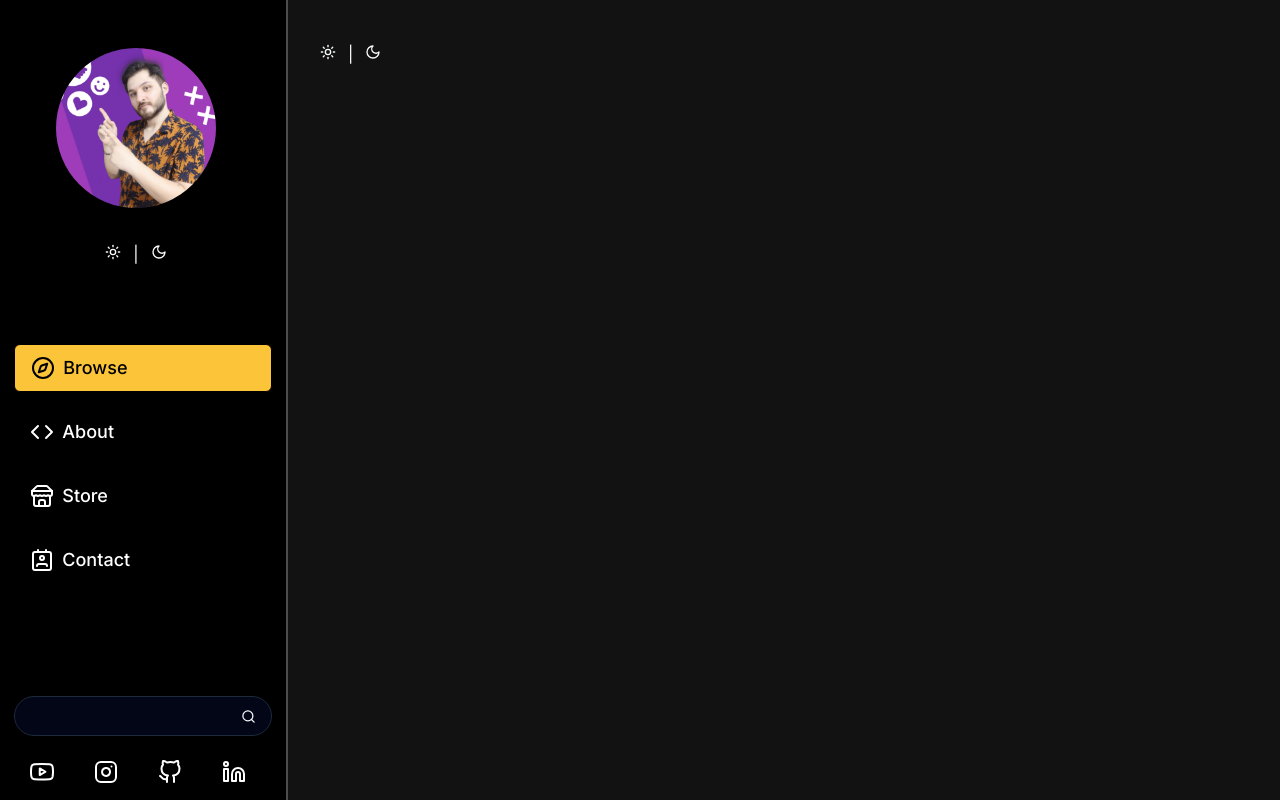
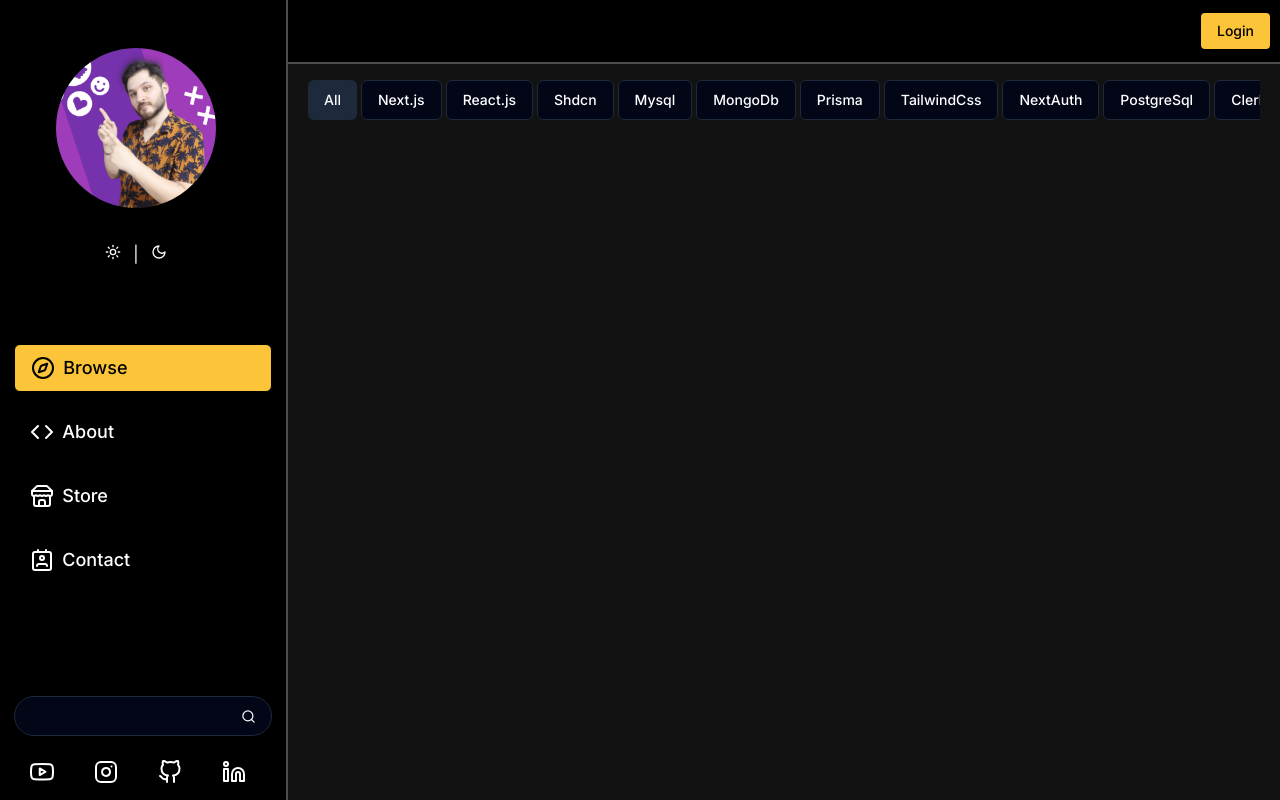
Before and after one commit to efegorkemumit/myblog-nextjs14, a Next.js app: page / in a window 1280 px wide. Built offline with nearby package versions, Linux system fonts and the light colour scheme.

Commit message:
Category

```diff
--- a/app/(routes)/(dashboard)/page.tsx
+++ b/app/(routes)/(dashboard)/page.tsx
@@ -1,11 +1,13 @@
+import Category from "@/components/Category/Category";
 import { ModeToggle } from "@/components/ModeToggle";
 import { Button } from "@/components/ui/button";
 import Image from "next/image";
 
 export default function Home() {
   return (
-  <div className="">
-    <ModeToggle/>
+  <div className="flex items-center gap-1 overflow-y-auto mt-4">
+      <Category/>
+
   </div>
   );
 }
--- a/app/(routes)/browse/[slug]/page.tsx
+++ b/app/(routes)/browse/[slug]/page.tsx
@@ -1,3 +1,4 @@
+import Category from '@/components/Category/Category';
 import React from 'react'
 
 interface BrowseDetailPageProps{
@@ -8,7 +9,12 @@
 
 const BrowseDetailPage = ({params}:BrowseDetailPageProps) => {
   return (
-    <div>{params.slug}</div>
+    <div className='mt-4'>
+      <Category/>
+
+      {params.slug}
+
+      </div>
   )
 }
 
--- a/app/(routes)/layout.tsx
+++ b/app/(routes)/layout.tsx
@@ -1,3 +1,4 @@
+import Header from '@/components/Menu/Header'
 import MobileMenu from '@/components/Menu/MobileMenu'
 import Sidebar from '@/components/Menu/Sidebar'
 import React from 'react'
@@ -11,7 +12,9 @@
     <main className='flex min-h-screen'>
         <Sidebar/>
         <MobileMenu/>
-        <div className='flex-1 overflow-auto lg:max-h-screen py-8'>
+        <div className='flex-1 overflow-auto lg:max-h-screen'>
+
+          <Header/>
             <div className='mx-auto px-5 w-full'>
                          {children}
             </div>
--- /dev/null
+++ b/components/Category/Category.tsx
@@ -0,0 +1,18 @@
+import { BrowseCategory } from '@/constans'
+import React from 'react'
+import CategoryItem from './CategoryItem'
+
+const Category = () => {
+  return (
+    <div className='flex items-center gap-1 overflow-y-auto'>
+        {BrowseCategory.map((item)=>(
+
+            <CategoryItem key={item.route}  href={item.route} label={item.label} />
+        ))}
+
+
+    </div>
+  )
+}
+
+export default Category
--- /dev/null
+++ b/components/Category/CategoryItem.tsx
@@ -0,0 +1,30 @@
+'use client'
+
+import { usePathname } from 'next/navigation'
+import React from 'react'
+import { Button } from '../ui/button';
+import Link from 'next/link';
+
+interface CategoryItemProps{
+    href:string;
+    label:string;
+
+}
+
+const CategoryItem = ({href,label}:CategoryItemProps) => {
+
+    const pathname = usePathname();
+
+    const isActive = href === pathname
+  return (
+   <Button asChild variant={isActive ? "secondary" : "outline"}>
+    <Link href={href}>
+        {label}
+    </Link>
+
+
+   </Button>
+  )
+}
+
+export default CategoryItem
--- /dev/null
+++ b/components/Menu/Header.tsx
@@ -0,0 +1,19 @@
+import React from 'react'
+import { Button } from '../ui/button'
+
+const Header = () => {
+  return (
+    <div className='bg-mycolor-400 dark:bg-mycolor-100 border-b-2
+    dark:border-b-mycolor-400/30 h-16 mx-auto flex justify-end pr-2 items-center'>
+        <div className='justify-end items-center'>
+            <Button variant="mybutton">Login</Button>
+
+
+        </div>
+
+
+    </div>
+  )
+}
+
+export default Header
--- a/components/Menu/MobileMenu.tsx
+++ b/components/Menu/MobileMenu.tsx
@@ -42,6 +42,13 @@
             Efe Görkem Ümit
 
         </Link>
+
+<div className='flex gap-4'>
+
+
+        <Button variant="mybutton">
+          Login
+        </Button>
 
         <Sheet>
   <SheetTrigger>
@@ -122,6 +129,8 @@
   </SheetContent>
 </Sheet>
 
+</div>
+
 
 
 
--- a/components/ui/button.tsx
+++ b/components/ui/button.tsx
@@ -18,6 +18,8 @@
           "bg-slate-100 text-slate-900 hover:bg-slate-100/80 dark:bg-slate-800 dark:text-slate-50 dark:hover:bg-slate-800/80",
         ghost: "hover:bg-slate-100 hover:text-slate-900 dark:hover:bg-slate-800 dark:hover:text-slate-50",
         link: "text-slate-900 underline-offset-4 hover:underline dark:text-slate-50",
+        mybutton: "bg-mycolor-300 text-mycolor-100 hover:bg-mycolor-300/90 border border-2 border-mycolor-100",
+
       },
       size: {
         default: "h-10 px-4 py-2",
--- a/constans/index.ts
+++ b/constans/index.ts
@@ -49,3 +49,60 @@
     },
 
   ];
+
+
+  export const BrowseCategory = [
+    {
+      label: "All",
+      route: "/",
+    },
+    {
+      label: "Next.js",
+      route: "/browse/nextjs",
+    },
+    {
+      label: "React.js",
+      route: "/browse/reactjs",
+    },
+    {
+      label: "Shdcn",
+      route: "/browse/shdcn",
+    },
+    {
+      label: "Mysql",
+      route: "/browse/mysql",
+    },
+    {
+      label: "MongoDb",
+      route: "/browse/mongodb",
+    },
+    {
+      label: "Prisma",
+      route: "/browse/prisma",
+    },
+    {
+      label: "TailwindCss",
+      route: "/browse/tailwindcss",
+    },
+    {
+      label: "NextAuth",
+      route: "/browse/nextauth",
+    },
+    {
+      label: "PostgreSql",
+      route: "/browse/postgreSql",
+    },
+    {
+      label: "Clerk",
+      route: "/browse/clerk",
+    },
+    {
+      label: "Strapi",
+      route: "/browse/strapi",
+    },
+    {
+      label: "Sanity",
+      route: "/browse/sanity",
+    },
+
+  ];
```
